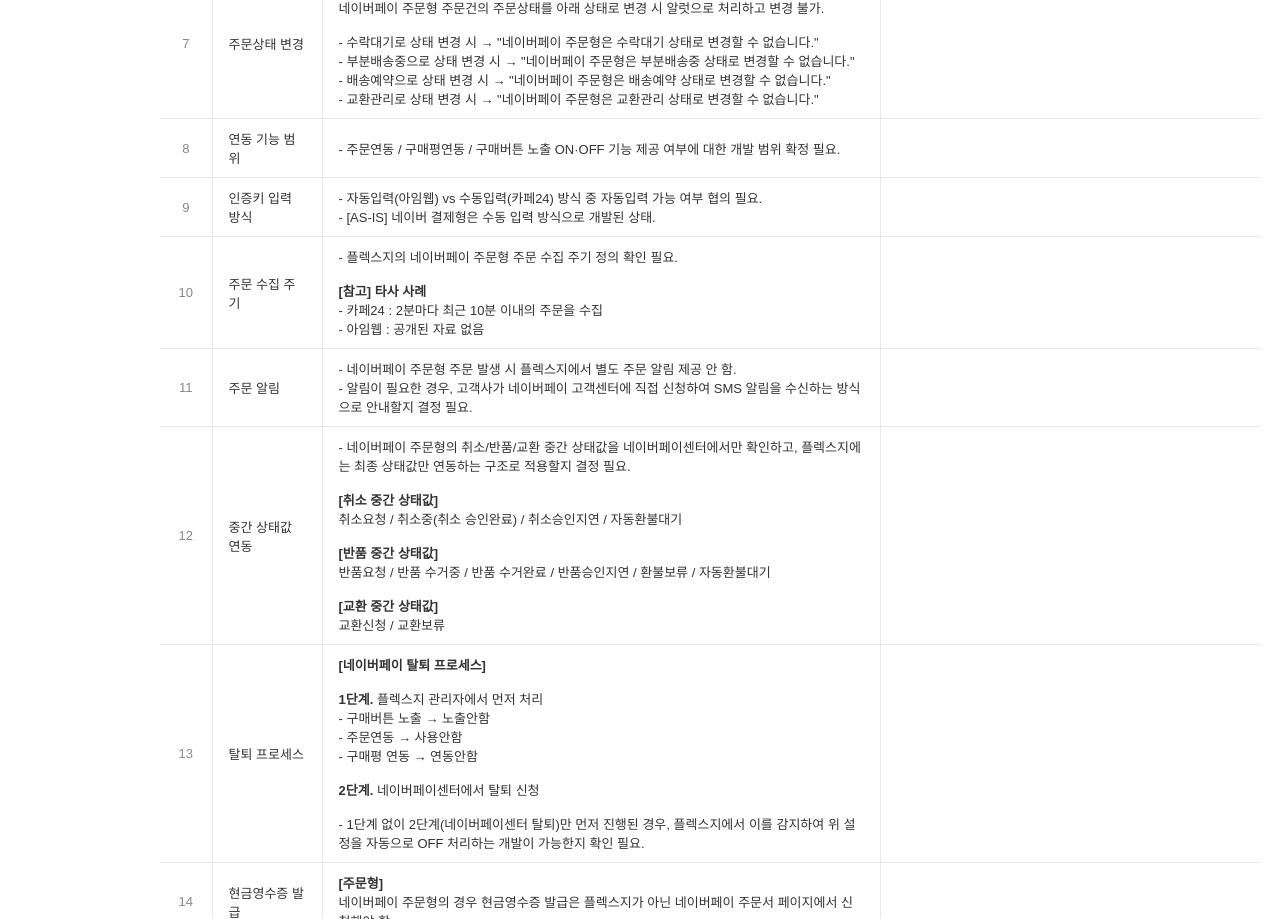
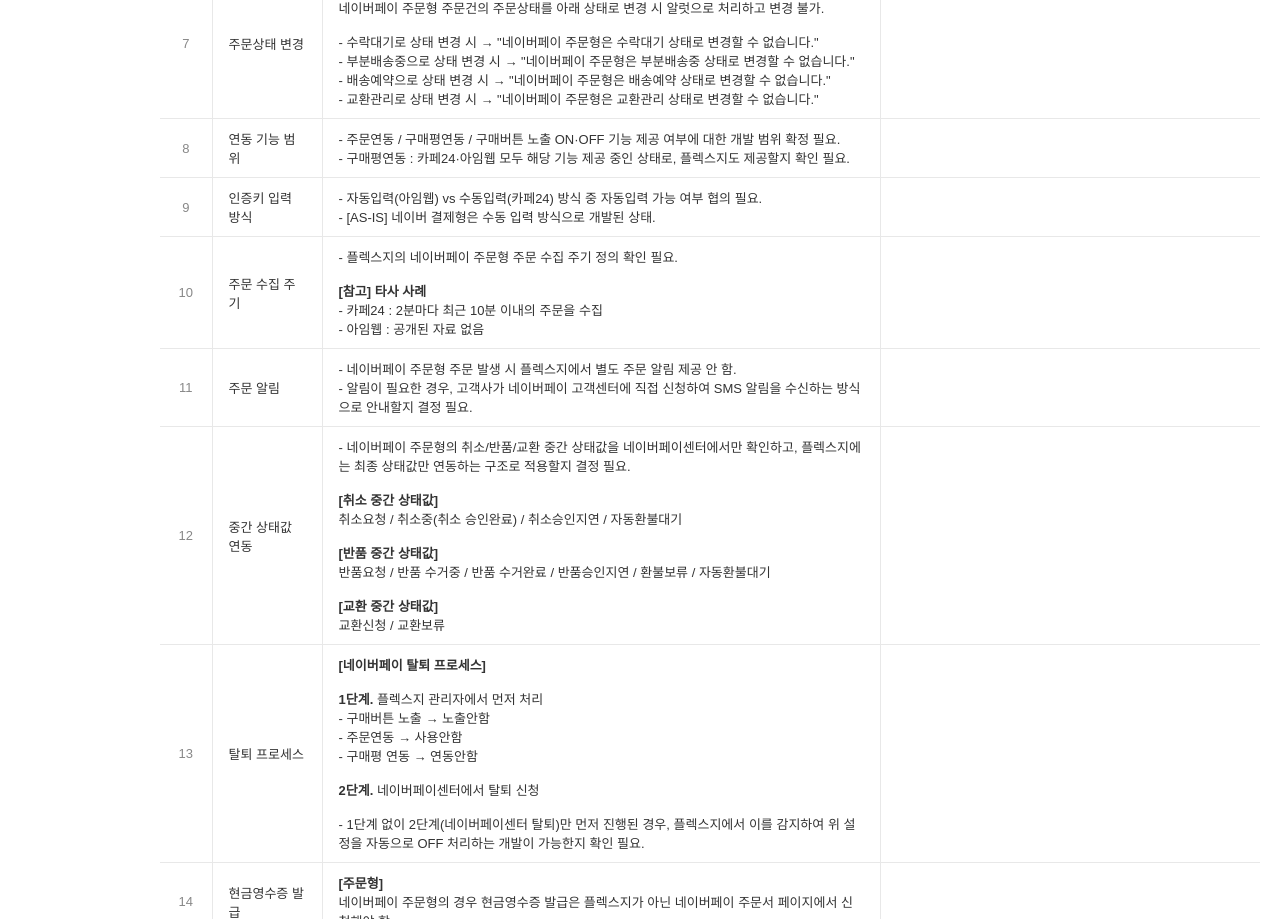
Before and after one commit to vldlzm/flexg_naverpay, a plain HTML site: page confirm.html in a window 1280 px wide. Shown: the part 1247-2166 px from the top of the page. Drawn offline with Linux system fonts and the light colour scheme.

Commit message:
협의사항 8번: 구매평연동 기능 제공 여부 - 카페24/아임웹 현황 추가

```diff
--- a/confirm.html
+++ b/confirm.html
@@ -182,7 +182,8 @@
         <td class="num">8</td>
         <td class="screen-name">연동 기능 범위</td>
         <td>
-          - 주문연동 / 구매평연동 / 구매버튼 노출 ON·OFF 기능 제공 여부에 대한 개발 범위 확정 필요.
+          - 주문연동 / 구매평연동 / 구매버튼 노출 ON·OFF 기능 제공 여부에 대한 개발 범위 확정 필요.<br>
+          - 구매평연동 : 카페24·아임웹 모두 해당 기능 제공 중인 상태로, 플렉스지도 제공할지 확인 필요.
         </td>
         <td class="ref-img"></td>      </tr>
       <tr>
```
